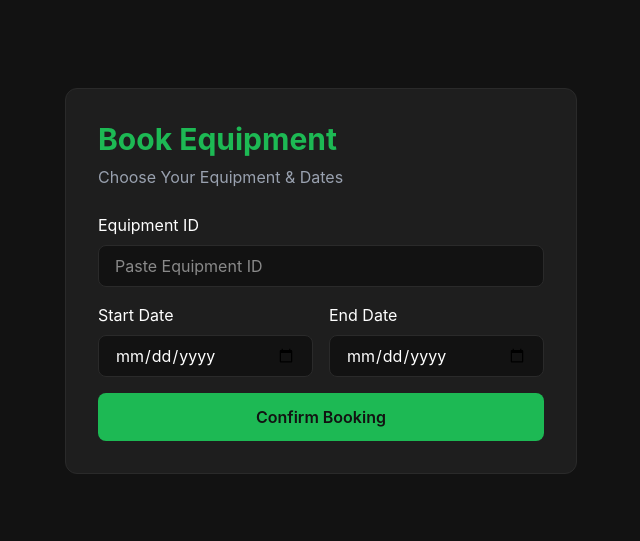
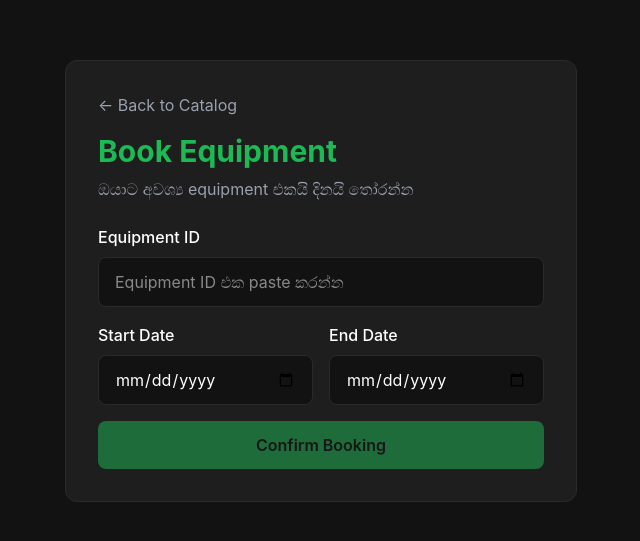
Before and after one commit to Arosha-51/TP-Sound-Rental-Management-System, a React app in the folder frontend/: page /book in a window 1280 px wide. Shown: the part 119-660 px from the top of the page, without its empty margins (319-959 px from the left). Built offline with nearby package versions, Linux system fonts and the light colour scheme; the HTML template or start-up script is replaced by a standard one.

Commit message:
TPS-197 #comment [Task 5] Designed Dashboard Stats Cards UI

```diff
--- a/frontend/src/pages/BookingForm.jsx
+++ b/frontend/src/pages/BookingForm.jsx
@@ -1,19 +1,60 @@
-import { useState } from 'react';
-import { useNavigate } from 'react-router-dom';
+import { useState, useEffect } from 'react';
+import { useNavigate, useParams } from 'react-router-dom';
 import axios from 'axios';
 
 const API_URL = 'http://localhost:5000/api';
 
 function BookingForm() {
   const navigate = useNavigate();
+  const { id } = useParams();
   const [formData, setFormData] = useState({
-    customerId: '653f8a1b2c3d4e5f6a7b8c9d', // Test User ID
-    equipmentId: '',
+    customerId: '653f8a1b2c3d4e5f6a7b8c9d',
+    equipmentId: id || '',
     startDate: '',
     endDate: '',
   });
+  const [equipment, setEquipment] = useState(null);
+  const [totalFee, setTotalFee] = useState(0);
+  const [days, setDays] = useState(0);
   const [loading, setLoading] = useState(false);
   const [message, setMessage] = useState(null);
+
+  // Equipment details ගන්න
+  useEffect(() => {
+    const fetchEquipment = async () => {
+      if (!formData.equipmentId) return;
+      try {
+        const response = await axios.get(
+          `${API_URL}/equipment/${formData.equipmentId}`
+        );
+        setEquipment(response.data);
+      } catch (error) {
+        console.error('Error:', error);
+      }
+    };
+    fetchEquipment();
+  }, [formData.equipmentId]);
+
+  // Total Fee Calculate කරන්න
+  useEffect(() => {
+    if (formData.startDate && formData.endDate && equipment) {
+      const start = new Date(formData.startDate);
+      const end = new Date(formData.endDate);
+
+      if (end >= start) {
+        const calculatedDays =
+          Math.ceil((end - start) / (1000 * 60 * 60 * 24)) + 1;
+        const calculatedTotal =
+          equipment.dailyRate * calculatedDays + equipment.securityDeposit;
+
+        setDays(calculatedDays);
+        setTotalFee(calculatedTotal);
+      } else {
+        setDays(0);
+        setTotalFee(0);
+      }
+    }
+  }, [formData.startDate, formData.endDate, equipment]);
 
   const handleChange = (e) => {
     setFormData({ ...formData, [e.target.name]: e.target.value });
@@ -28,19 +69,13 @@ function BookingForm() {
       const response = await axios.post(`${API_URL}/bookings`, formData);
       setMessage({
         type: 'success',
-        text: `Booking Success! Booking ID: ${response.data.bookingId}`,
+        text: `✅ Booking සාර්ථක! Booking ID: ${response.data.bookingId}`,
       });
-      // Reset form
-      setFormData({
-        customerId: '653f8a1b2c3d4e5f6a7b8c9d',
-        equipmentId: '',
-        startDate: '',
-        endDate: '',
-      });
+      setTimeout(() => navigate('/'), 3000);
     } catch (error) {
       setMessage({
         type: 'error',
-        text: error.response?.data?.message || 'Booking Failed',
+        text: `❌ ${error.response?.data?.message || 'Booking එක fail වුනා'}`,
       });
     } finally {
       setLoading(false);
@@ -48,11 +83,18 @@ function BookingForm() {
   };
 
   return (
-    <div className="min-h-screen bg-dark flex items-center justify-center px-6">
+    <div className="min-h-screen bg-dark flex items-center justify-center px-6 py-12">
       <div className="w-full max-w-lg bg-dark-card border border-dark-border rounded-xl p-8">
+        <button
+          onClick={() => navigate('/')}
+          className="text-gray-400 hover:text-neon transition mb-4"
+        >
+          ← Back to Catalog
+        </button>
+
         <h1 className="text-3xl font-bold text-neon mb-2">Book Equipment</h1>
         <p className="text-gray-400 mb-6">
-          Choose Your Equipment & Dates
+          ඔයාට අවශ්‍ය equipment එකයි දිනයි තෝරන්න
         </p>
 
         {message && (
@@ -69,49 +111,90 @@ function BookingForm() {
 
         <form onSubmit={handleSubmit} className="space-y-4">
           <div>
-            <label className="block text-white mb-2">Equipment ID</label>
+            <label className="block text-white mb-2 font-medium">
+              Equipment ID
+            </label>
             <input
               type="text"
               name="equipmentId"
               value={formData.equipmentId}
               onChange={handleChange}
               required
-              placeholder="Paste Equipment ID"
-              className="w-full bg-dark border border-dark-border rounded-lg px-4 py-2 text-white focus:outline-none focus:border-neon"
+              placeholder="Equipment ID එක paste කරන්න"
+              className="w-full bg-dark border border-dark-border rounded-lg px-4 py-3 text-white focus:outline-none focus:border-neon"
             />
           </div>
 
+          {equipment && (
+            <div className="bg-dark border border-dark-border rounded-lg p-3">
+              <p className="text-neon font-semibold">{equipment.name}</p>
+              <p className="text-gray-400 text-sm">
+                LKR {equipment.dailyRate.toLocaleString()} / day
+              </p>
+            </div>
+          )}
+
           <div className="grid grid-cols-2 gap-4">
             <div>
-              <label className="block text-white mb-2">Start Date</label>
+              <label className="block text-white mb-2 font-medium">
+                Start Date
+              </label>
               <input
                 type="date"
                 name="startDate"
                 value={formData.startDate}
                 onChange={handleChange}
                 required
-                className="w-full bg-dark border border-dark-border rounded-lg px-4 py-2 text-white focus:outline-none focus:border-neon"
+                className="w-full bg-dark border border-dark-border rounded-lg px-4 py-3 text-white focus:outline-none focus:border-neon"
               />
             </div>
             <div>
-              <label className="block text-white mb-2">End Date</label>
+              <label className="block text-white mb-2 font-medium">
+                End Date
+              </label>
               <input
                 type="date"
                 name="endDate"
                 value={formData.endDate}
                 onChange={handleChange}
                 required
-                className="w-full bg-dark border border-dark-border rounded-lg px-4 py-2 text-white focus:outline-none focus:border-neon"
+                className="w-full bg-dark border border-dark-border rounded-lg px-4 py-3 text-white focus:outline-none focus:border-neon"
               />
             </div>
           </div>
 
+          {/* ===== TOTAL FEE DISPLAY ===== */}
+          {totalFee > 0 && equipment && (
+            <div className="bg-neon/10 border border-neon rounded-lg p-4">
+              <div className="flex justify-between mb-2">
+                <span className="text-gray-300">
+                  Daily Rate × {days} {days === 1 ? 'day' : 'days'}
+                </span>
+                <span className="text-white">
+                  LKR {(equipment.dailyRate * days).toLocaleString()}
+                </span>
+              </div>
+              <div className="flex justify-between mb-3">
+                <span className="text-gray-300">Security Deposit</span>
+                <span className="text-white">
+                  LKR {equipment.securityDeposit.toLocaleString()}
+                </span>
+              </div>
+              <div className="border-t border-neon/30 pt-3 flex justify-between">
+                <span className="text-neon font-bold text-lg">Total Fee</span>
+                <span className="text-neon font-bold text-lg">
+                  LKR {totalFee.toLocaleString()}
+                </span>
+              </div>
+            </div>
+          )}
+
           <button
             type="submit"
-            disabled={loading}
-            className="w-full bg-neon text-dark font-semibold py-3 rounded-lg hover:bg-neon/90 transition disabled:opacity-50"
+            disabled={loading || totalFee === 0}
+            className="w-full bg-neon text-dark font-semibold py-3 rounded-lg hover:bg-neon/90 transition disabled:opacity-50 disabled:cursor-not-allowed"
           >
-            {loading ? 'Booking...' : 'Confirm Booking'}
+            {loading ? 'Booking කරනවා...' : 'Confirm Booking'}
           </button>
         </form>
       </div>
```
